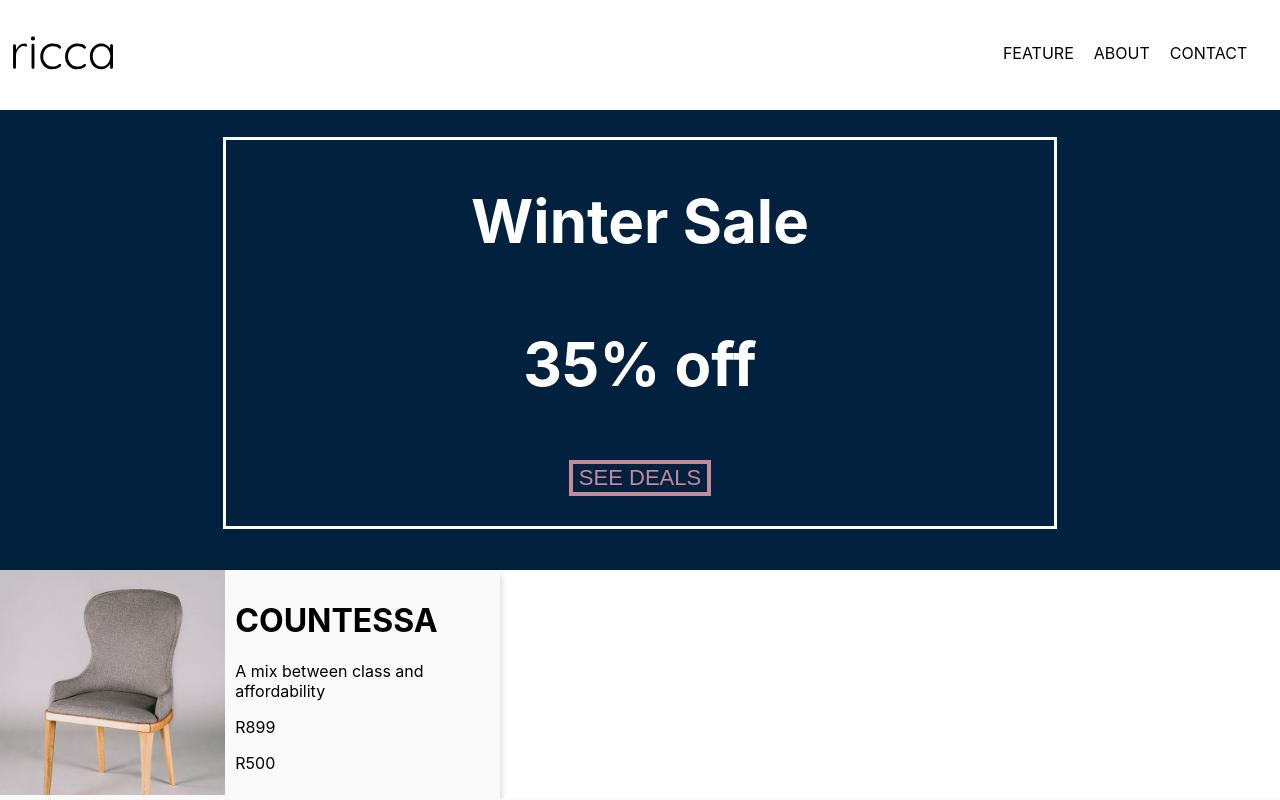
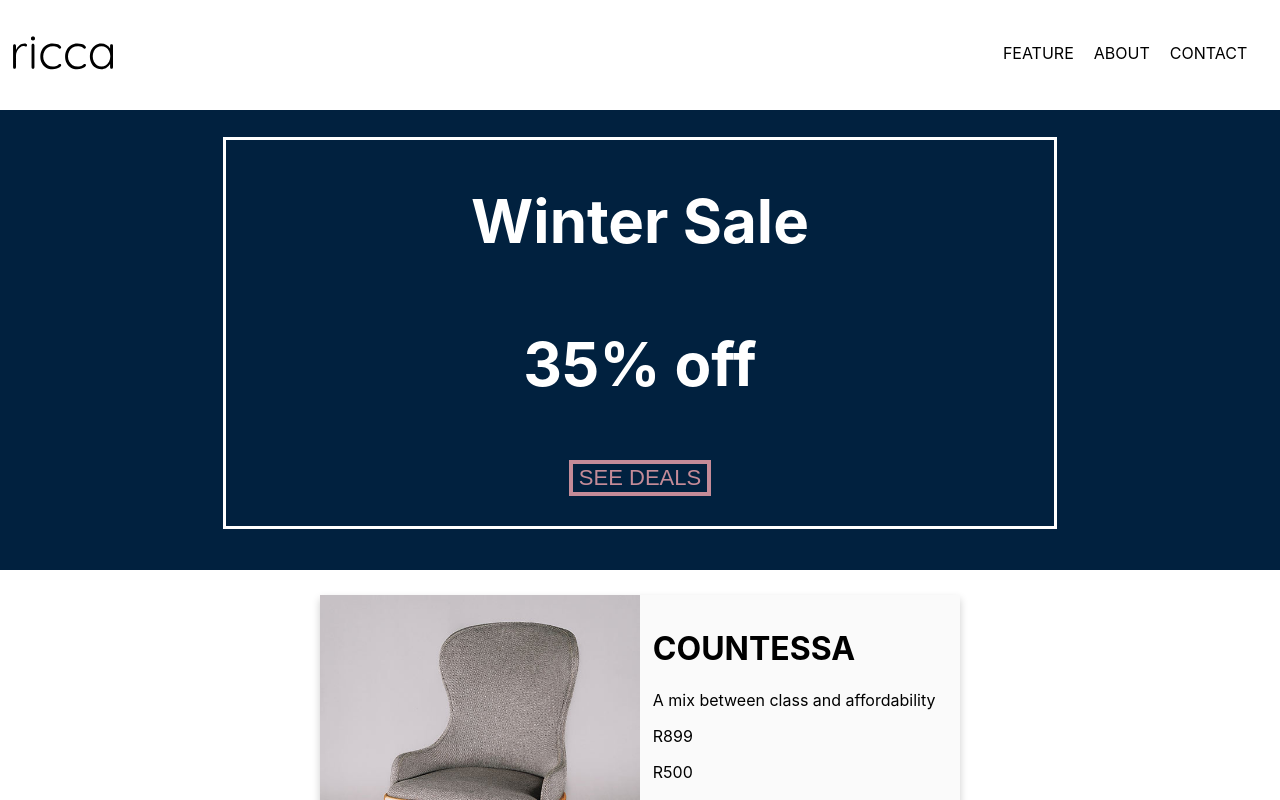
Before and after one commit to douglas86/fedsa-project-1-nextjs, a Next.js app: page / in a window 1280 px wide. Shown: the top 800 px of the page. Built offline with nearby package versions, Linux system fonts and the light colour scheme.

Commit message:
Gave card a little bit of a margin

```diff
--- a/public/static/css/components/Card.module.css
+++ b/public/static/css/components/Card.module.css
@@ -2,7 +2,8 @@
     display: flex;
     box-shadow: 0 4px 8px 0 rgba(0, 0, 0, 0.2);
     transition: 0.3s;
-    width: 500px;
+    width: 50%;
+    margin: 2% 25%;
     background-color: #fafafa;
 }
 .card:hover {
```
